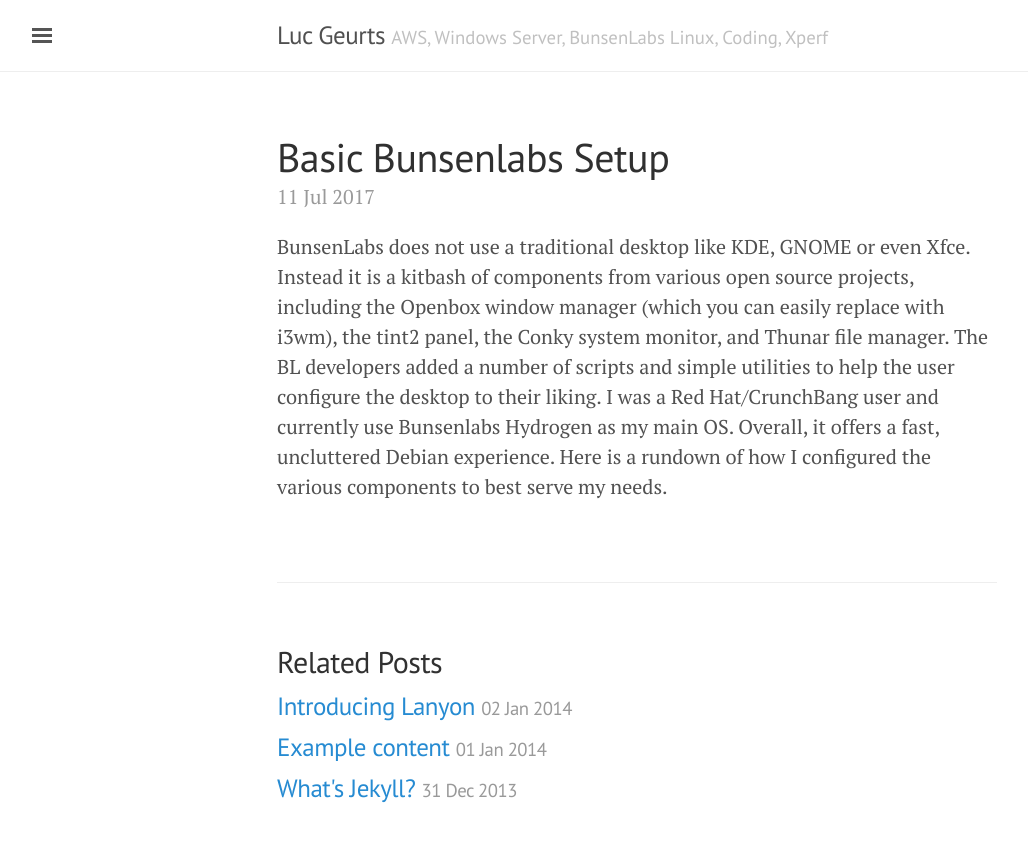
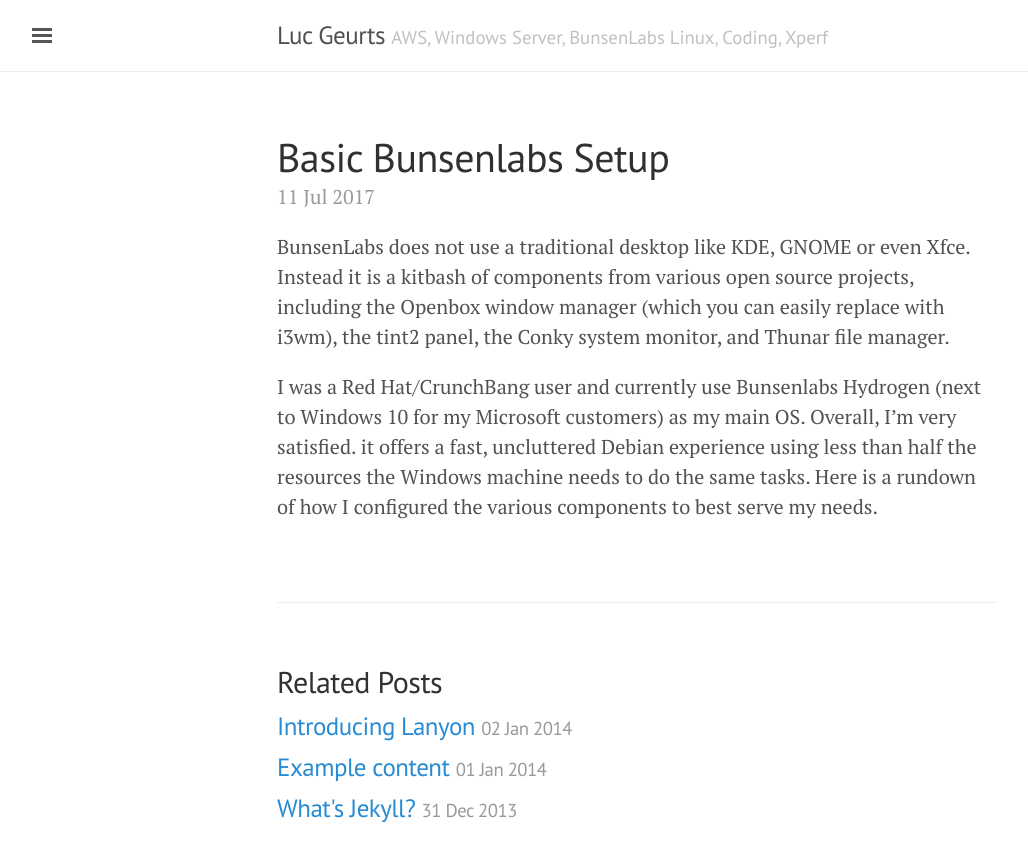
Before and after one commit to lgeurts/lgeurts.github.io, a Jekyll site: the page built from _posts/2017-07-11-basic-bunsenlabs-setup.md, in a window 1280 px wide. Shown: the top 862 px of the page, without its empty margins (3-1031 px from the left). Built offline with Jekyll 4.4.1, drawn with Linux system fonts in a browser that asks for light colours; our own code applies the rules of GitHub Pages for plain Markdown files.

Commit message:
Update 2017-07-11-basic-bunsenlabs-setup.md

```diff
--- a/_posts/2017-07-11-basic-bunsenlabs-setup.md
+++ b/_posts/2017-07-11-basic-bunsenlabs-setup.md
@@ -1,2 +1,3 @@
-BunsenLabs does not use a traditional desktop like KDE, GNOME or even Xfce. Instead it is a kitbash of components from various open source projects, including the Openbox window manager (which you can easily replace with i3wm), the tint2 panel, the Conky system monitor, and Thunar file manager. The BL developers added a number of scripts and simple utilities to help the user configure the desktop to their liking.
-I was a Red Hat/CrunchBang user and currently use Bunsenlabs Hydrogen as my main OS. Overall, it offers a fast, uncluttered Debian experience. Here is a rundown of how I configured the various components to best serve my needs.
+BunsenLabs does not use a traditional desktop like KDE, GNOME or even Xfce. Instead it is a kitbash of components from various open source projects, including the Openbox window manager (which you can easily replace with i3wm), the tint2 panel, the Conky system monitor, and Thunar file manager.
+
+I was a Red Hat/CrunchBang user and currently use Bunsenlabs Hydrogen (next to Windows 10 for my Microsoft customers) as my main OS. Overall, I'm very satisfied. it offers a fast, uncluttered Debian experience using less than half the resources the Windows machine needs to do the same tasks. Here is a rundown of how I configured the various components to best serve my needs.
```
